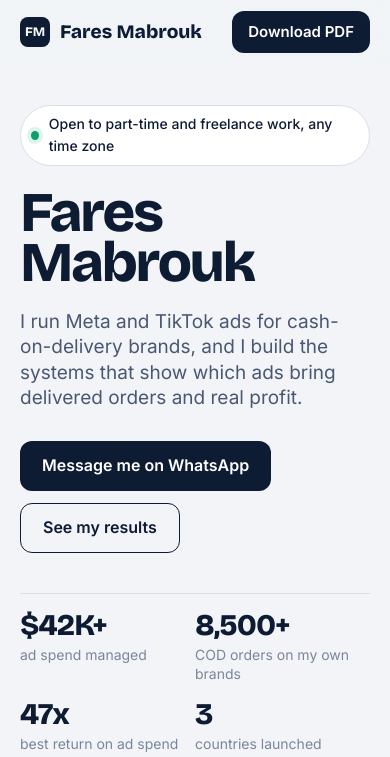
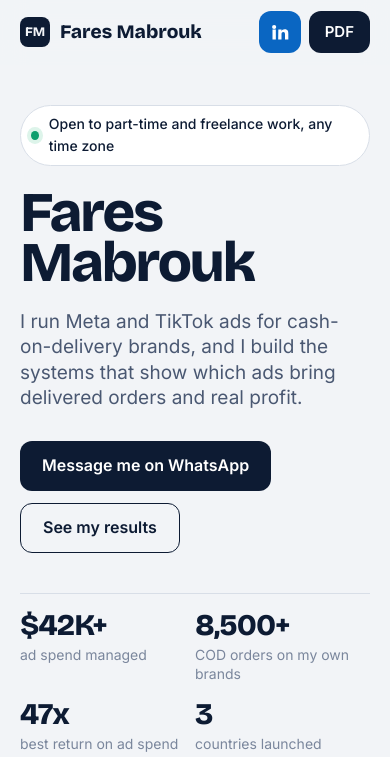
Before and after one commit to Fares-Mabrouk/fares-mabrouk.github.io, a plain HTML site: page index.html in a window 390 px wide. Shown: the top 757 px of the page. Drawn offline with Linux system fonts and the light colour scheme.

Commit message:
Add files via upload

```diff
--- a/index.html
+++ b/index.html
@@ -44,6 +44,8 @@ section{padding:clamp(70px,10vw,120px) 0}
 .b2{background:transparent;border:1.5px solid var(--ink)}.b2:hover{background:#fff}
 .bw{background:#25D366;color:#062b14}
 .sm{min-height:42px;padding:0 16px;font-size:15px}
+.li{width:42px;height:42px;border-radius:12px;display:grid;place-items:center;background:#0A66C2;color:#fff;transition:transform .15s}.li:hover{transform:translateY(-2px)}.li svg{width:20px;height:20px}
+.brand,.btn{white-space:nowrap}.hm{margin-right:-5px}@media(max-width:480px){.hm{display:none}}
 /* hero */
 .hero{padding:clamp(40px,7vw,90px) 0 clamp(50px,7vw,90px)}
 .hg{display:grid;gap:44px;align-items:center}
@@ -220,7 +222,7 @@ footer{padding:30px 0 100px;border-top:1px solid var(--line);font-size:14px;colo
 <header class="nav" id="nav"><div class="w">
  <a class="brand" href="#top"><i>FM</i>Fares Mabrouk</a>
  <nav class="menu" aria-label="Sections"><a href="#results">Results</a><a href="#work">Case studies</a><a href="#system">The system</a><a href="#stores">Live stores</a><a href="#contact">Contact</a></nav>
- <a class="btn b1 sm" href="Fares_Mabrouk_Portfolio.pdf" download>Download PDF</a>
+ <div style="display:flex;gap:8px;align-items:center"><a class="li" href="https://www.linkedin.com/in/fares-mabrouk" target="_blank" rel="noopener" aria-label="Fares Mabrouk on LinkedIn"><svg viewBox="0 0 24 24" fill="currentColor" aria-hidden="true"><path d="M4.98 3.5a2.5 2.5 0 1 1 0 5 2.5 2.5 0 0 1 0-5zM3 9h4v12H3zM10 9h3.8v1.7h.05c.53-1 1.83-2.05 3.77-2.05C21.6 8.65 22 11.2 22 14.5V21h-4v-5.8c0-1.4-.03-3.2-1.95-3.2-1.95 0-2.25 1.52-2.25 3.1V21h-4z"/></svg></a><a class="btn b1 sm" href="Fares_Mabrouk_Portfolio.pdf" download><span class="hm">Download </span>PDF</a></div>
 </div></header>
 
 <main id="top">
```
